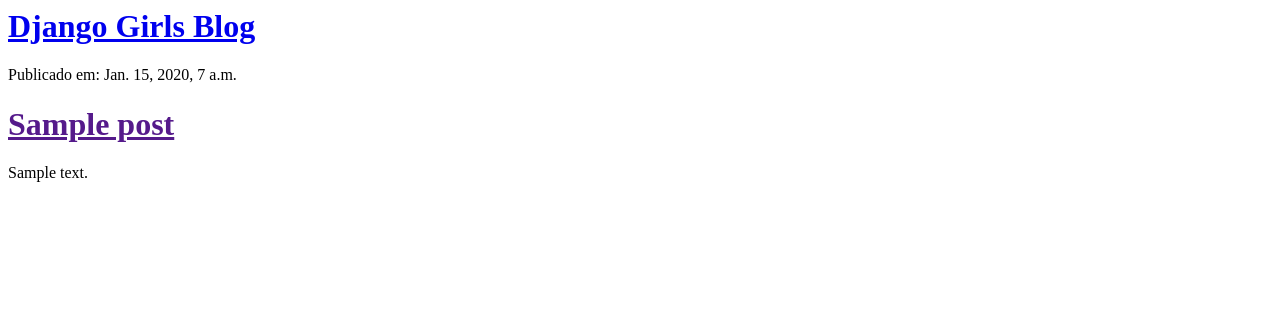
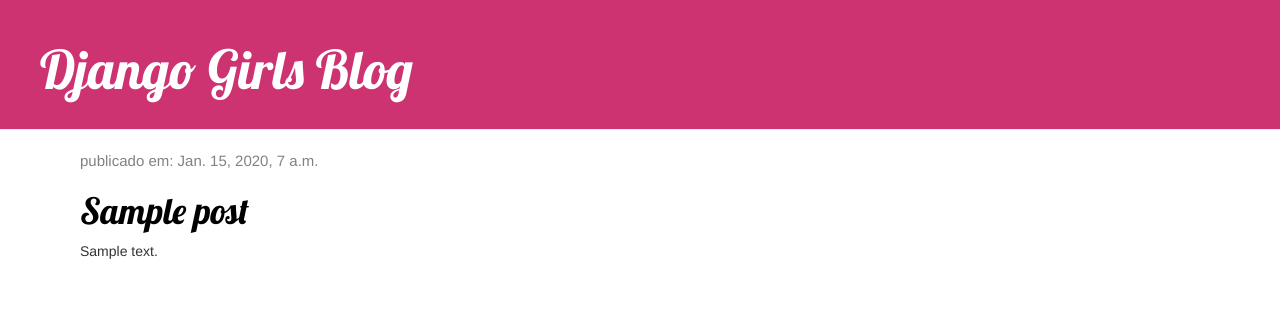
Before and after one commit to l-mach/my-first-blog, a Django app: template blog/templates/blog/post_list.html in a window 1280 px wide. Shown: the top 330 px of the page. Run offline with Django 3.2, Linux system fonts and the light colour scheme; the template is opened without the code that fills it: values that come from a table or form of the project are taken from there, others are empty; tables that the repository leaves empty hold one stand-in row (values such as "Sample post"); some libraries are stand-ins or nearby versions.

Commit message:
Added view and template for detailed blog post as well as CSS for the site.

```diff
--- /dev/null
+++ b/blog/static/css/blog.css
@@ -0,0 +1,56 @@
+/*h1 a {
+	color: #CC3370;
+	font-family: 'Lobster';
+}
+
+body {
+	padding-left: 15px;
+}*/
+
+.page-header {
+	background-color: #CC3370;
+	margin-top: 0;
+	padding: 20px 20px 20px 40px;
+}
+
+.page-header h1, .page-header h1 a, .page-header h1 a:visited, .page-header h1 a:active {
+	color: #FFFFFF;
+	font-size: 40pt;
+	text-decoration: none;
+}
+
+.content {
+	margin-left: 50px;
+}
+
+h1, h2, h3, h4 {
+	font-family: 'Lobster', cursive;
+}
+
+.date {
+	color: #828282;
+	font-size: 15px;
+}
+
+.save {
+	float: right;
+}
+
+.post-form textarea, .post-form input {
+	width: 100%;
+}
+
+.top-menu, .top-menu:hover, .top-menu:visited {
+	color: #FFFFFF;
+	float: right;
+	font-size: 26pt;
+	margin-right: 20px;
+}
+
+.post {
+	margin-bottom: 70px;
+}
+
+.post h1 a, .post h1 a:visited {
+	color: #000000;
+}
--- /dev/null
+++ b/blog/templates/blog/base.html
@@ -0,0 +1,26 @@
+{% load staticfiles %}
+
+<html>
+	<head>
+		<title>Luiza's blog</title>
+
+		<link rel="stylesheet" href="//maxcdn.bootstrapcdn.com/bootstrap/3.2.0/css/bootstrap.min.css">
+		<link rel="stylesheet" href="//maxcdn.bootstrapcdn.com/bootstrap/3.2.0/css/bootstrap-theme.min.css">
+
+		<link href="//fonts.googleapis.com/css?family=Lobster&subset=latin,latin-ext" rel="stylesheet" type="text/css">
+		<link rel="stylesheet" href="{% static 'css/blog.css' %}">
+	</head>
+
+	<body>
+		<div class="page-header">
+			<h1><a href="/">Django Girls Blog</a></h1>
+		</div>
+
+		<div class="content container">
+			<div class="col-md-8">
+				{% block content %}
+				{% endblock %}
+			</div>
+		</div>
+	</body>
+</html>
--- a/blog/templates/blog/post_list.html
+++ b/blog/templates/blog/post_list.html
@@ -1,37 +1,13 @@
-<html>
+{% extends 'blog/base.html' %}
 
-	<head>
-		<title>Luiza's blog</title>
-	</head>
-
-	<body>
-
-		<div>
-			<h1><a href="/">Django Girls Blog</a></h1>
+{% block content %}
+	{% for post in posts %}
+		<div class="post">
+			<div class="date">
+				<p>publicado em: {{ post.published_date }}</p>
+			</div>
+			<h1><a href="{% url 'post_detail' pk=post.pk %}">{{ post.title }}</a></h1>
+			<p>{{ post.text|linebreaksbr }}</p>
 		</div>
-
-		{% for post in posts %}
-			<div>
-				<p>Publicado em: {{ post.published_date }} </p>
-				<h1><a href="">{{ post.title }}</a></h1>
-				<p>{{ post.text|linebreaksbr }}</p>
-			</div>
-			<!-- {{ post }} -->
-		{% endfor %}
-		<!-- {{ posts }} -->
-		<!-- <div>
-			<p>publicado: 07.06.2019, 11:34</p>
-			<h2><a href="">Agora vai.</a></h2>
-			<p>Hi there!</p>
-			<p>It <em>works</em>!!!!!</p>
-		</div>
-
-		<div>
-			<p>publicado: 07.06.2019, 11:35</p>
-			<h2><a href="">Agora vai de novo.</a></h2>
-			<p>Hola!</p>
-			<p>It <strong> really works</strong>!!!!!</p>
-		</div> -->
-
-	</body>
-</html>
+	{% endfor %}
+{% endblock %}
--- a/blog/urls.py
+++ b/blog/urls.py
@@ -3,4 +3,5 @@
 
 urlpatterns = [
 	path('', views.post_list, name='post_list'),
+	path('post/<int:pk>/', views.post_detail, name='post_detail'),
 ]
--- a/blog/views.py
+++ b/blog/views.py
@@ -1,4 +1,4 @@
-from django.shortcuts import render
+from django.shortcuts import render, get_object_or_404
 from django.utils import timezone
 from .models import Post
 
@@ -6,3 +6,7 @@
 	# a variável posts é o QuerySet
 	posts = Post.objects.filter(published_date__lte=timezone.now()).order_by('published_date')
 	return render(request, 'blog/post_list.html', {'posts': posts})
+
+def post_detail(request, pk):
+	post = get_object_or_404(Post, pk=pk)
+	return render(request, 'blog/post_detail.html', {'post': post})
```
Also changed, not shown: blog/templates/blog/post_detail.html (added, +15 -0 lines).
